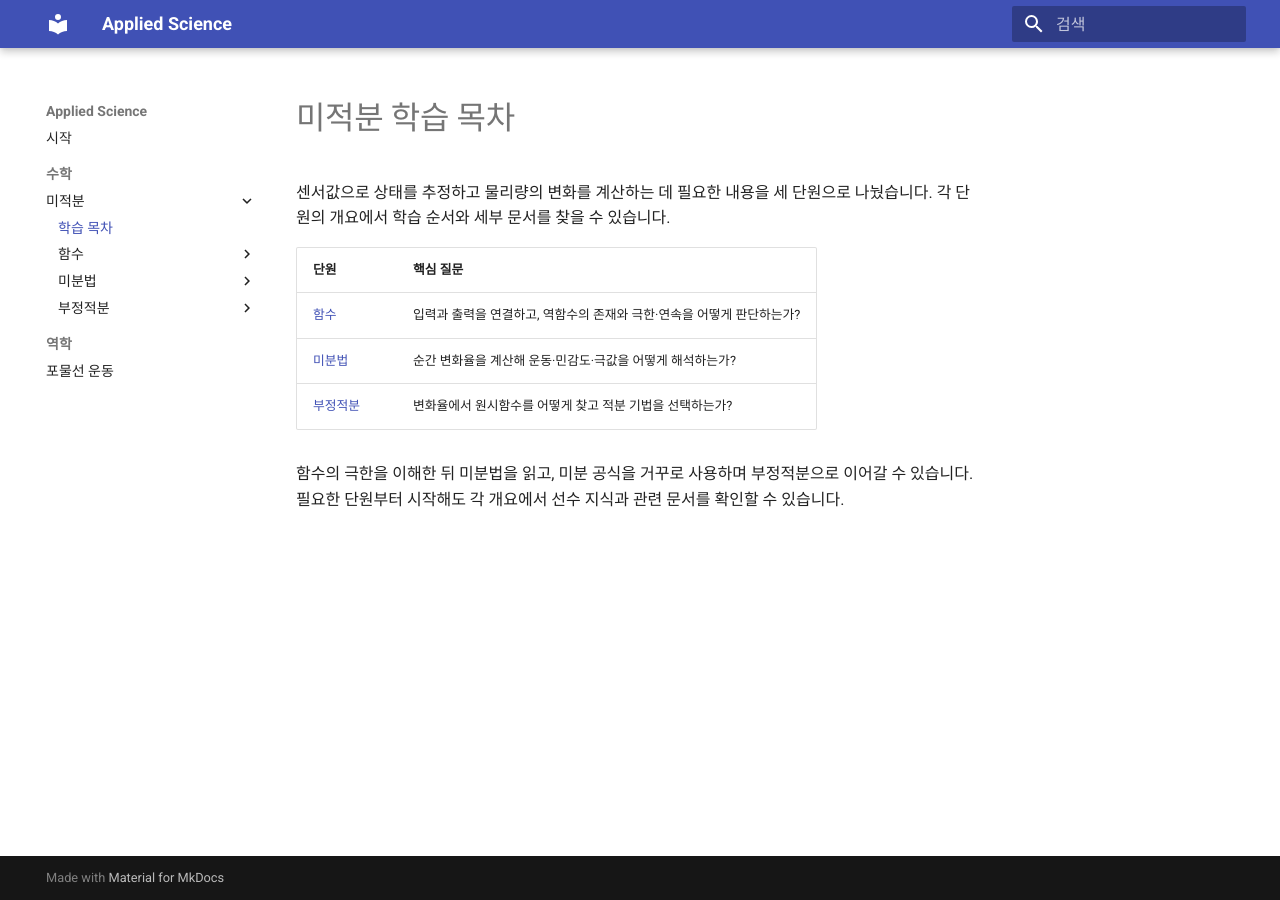
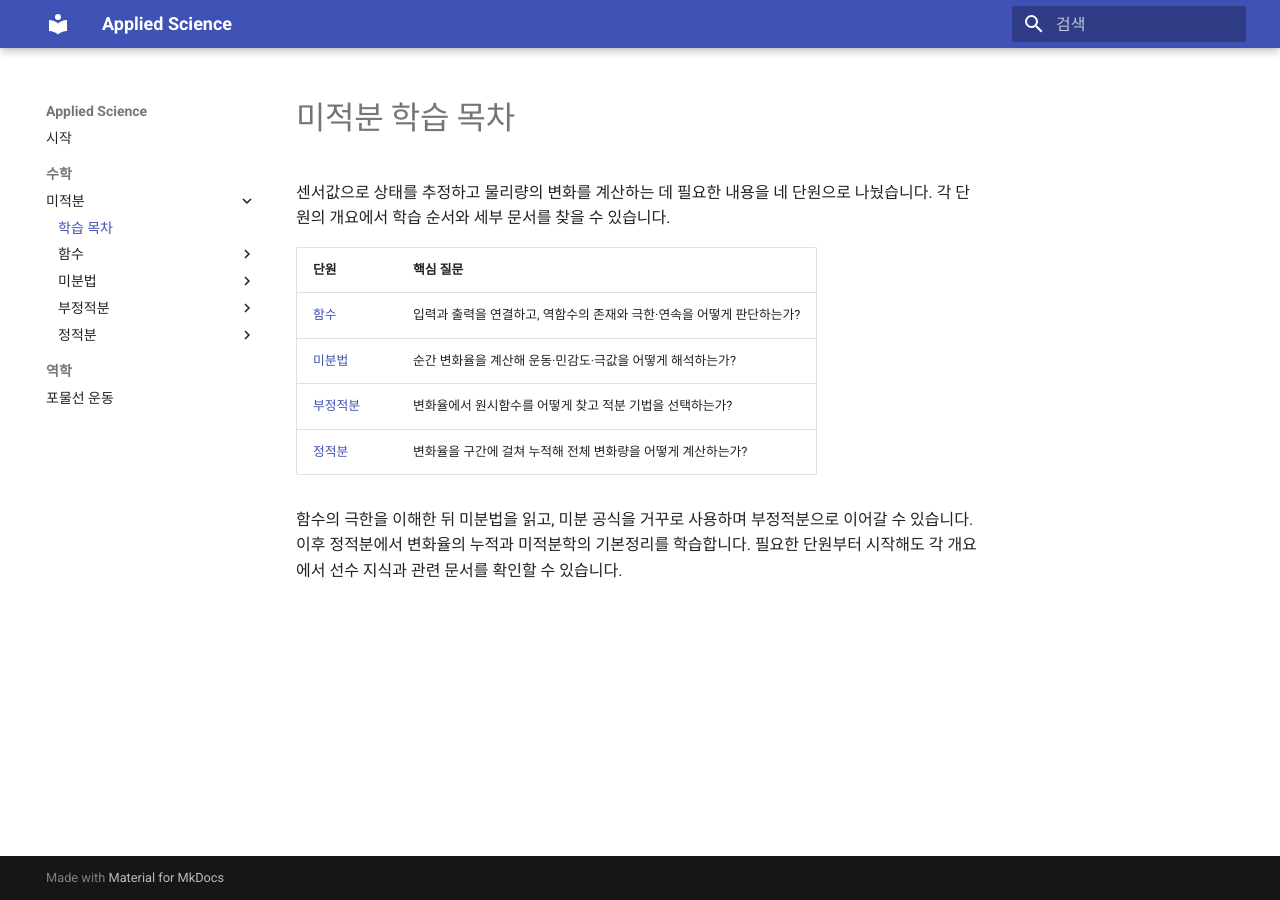
Before and after one commit to koosco/applied-science, an MkDocs documentation site: the page built from docs/mathematics/calculus/index.md, in a window 1280 px wide. Built offline with MkDocs 1.6.1 and Material for MkDocs 9.7.7, drawn with Linux system fonts in a browser that asks for light colours.

Commit message:
docs(calculus): add definite integrals chapter overview

```diff
--- a/docs/mathematics/calculus/index.md
+++ b/docs/mathematics/calculus/index.md
@@ -1,11 +1,12 @@
 # 미적분 학습 목차
 
-센서값으로 상태를 추정하고 물리량의 변화를 계산하는 데 필요한 내용을 세 단원으로 나눴습니다. 각 단원의 개요에서 학습 순서와 세부 문서를 찾을 수 있습니다.
+센서값으로 상태를 추정하고 물리량의 변화를 계산하는 데 필요한 내용을 네 단원으로 나눴습니다. 각 단원의 개요에서 학습 순서와 세부 문서를 찾을 수 있습니다.
 
 | 단원 | 핵심 질문 |
 | --- | --- |
 | [함수](functions/index.md) | 입력과 출력을 연결하고, 역함수의 존재와 극한·연속을 어떻게 판단하는가? |
 | [미분법](differentiation/index.md) | 순간 변화율을 계산해 운동·민감도·극값을 어떻게 해석하는가? |
 | [부정적분](indefinite-integrals/index.md) | 변화율에서 원시함수를 어떻게 찾고 적분 기법을 선택하는가? |
+| [정적분](definite-integrals/index.md) | 변화율을 구간에 걸쳐 누적해 전체 변화량을 어떻게 계산하는가? |
 
-함수의 극한을 이해한 뒤 미분법을 읽고, 미분 공식을 거꾸로 사용하며 부정적분으로 이어갈 수 있습니다. 필요한 단원부터 시작해도 각 개요에서 선수 지식과 관련 문서를 확인할 수 있습니다.
+함수의 극한을 이해한 뒤 미분법을 읽고, 미분 공식을 거꾸로 사용하며 부정적분으로 이어갈 수 있습니다. 이후 정적분에서 변화율의 누적과 미적분학의 기본정리를 학습합니다. 필요한 단원부터 시작해도 각 개요에서 선수 지식과 관련 문서를 확인할 수 있습니다.
--- a/mkdocs.yml
+++ b/mkdocs.yml
@@ -39,6 +39,8 @@ nav:
               - 부분적분: mathematics/calculus/indefinite-integrals/integration-by-parts.md
               - 유리함수와 부분분수: mathematics/calculus/indefinite-integrals/partial-fractions.md
               - 삼각치환: mathematics/calculus/indefinite-integrals/trigonometric-substitution.md
+          - 정적분:
+              - 개요와 학습 순서: mathematics/calculus/definite-integrals/index.md
   - 역학:
       - 포물선 운동: mechanics/projectile-motion.md
 exclude_docs: |
```
Also changed, not shown: docs/mathematics/calculus/definite-integrals/index.md (added, +76 -0 lines).
